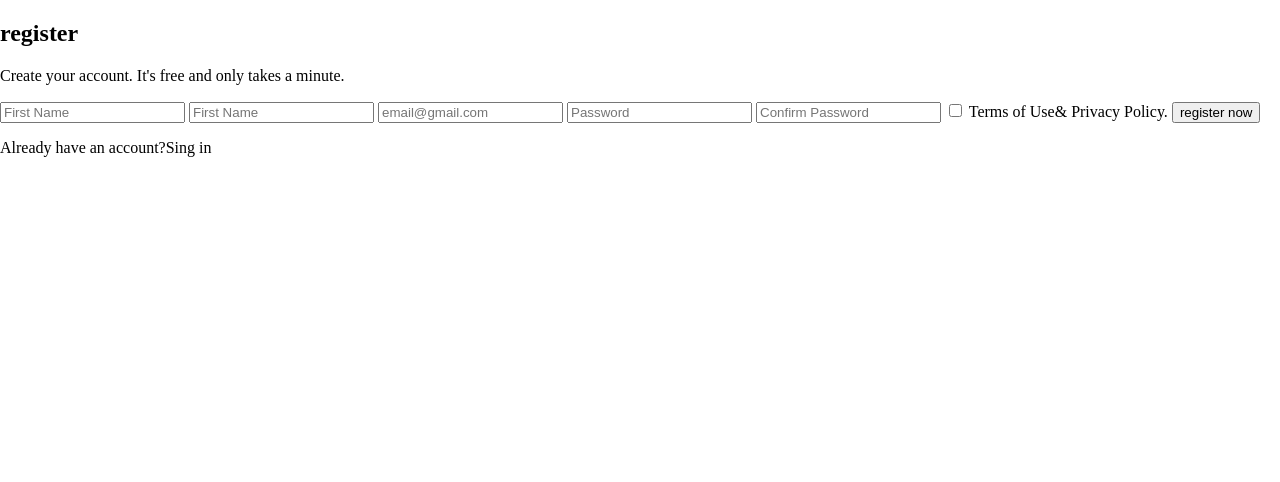
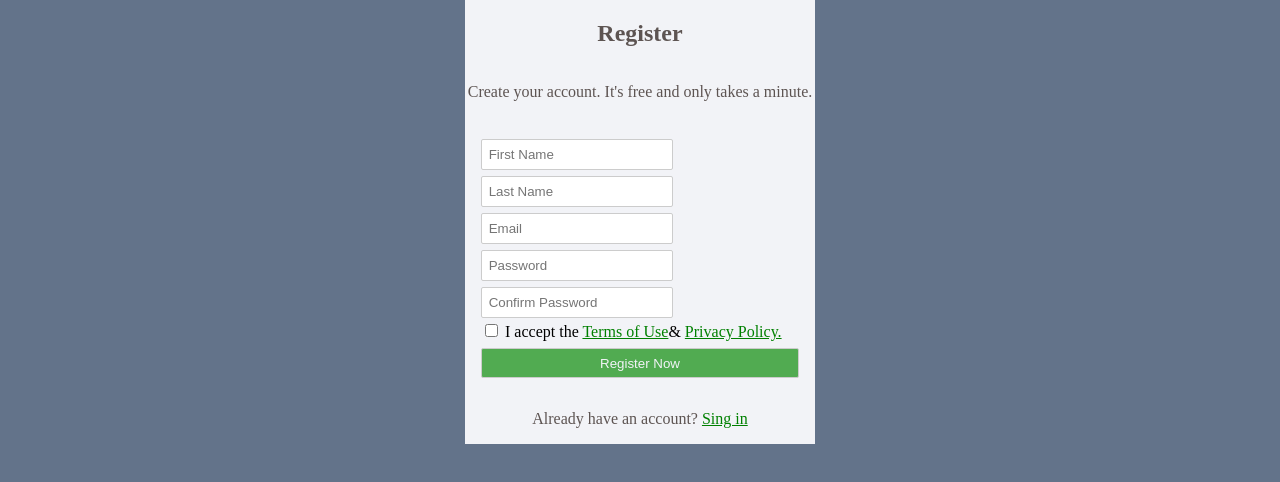
Before and after one commit to ElenYatsenko/css_form, a plain HTML site: page index.html in a window 1280 px wide. Drawn offline with Linux system fonts and the light colour scheme.

Commit message:
Add style for rorm

```diff
--- a/assets/css/reset.css
+++ b/assets/css/reset.css
@@ -1,6 +1,4 @@
 *{
-    text-decoration: none;
-    color: inherit;
     box-sizing: border-box;
   }
 
--- a/assets/css/style.css
+++ b/assets/css/style.css
@@ -0,0 +1,62 @@
+:root {
+  background-color: #63738a;
+  --light-color: #f2f3f7;
+  --brown-color: #5d5452;
+}
+
+h1,
+p {
+  text-align: center;
+  color: var(--brown-color);
+}
+
+.container {
+  display: flex;
+  flex-direction: column;
+  flex-wrap: nowrap;
+  /* justify-content: space-around; */
+
+  max-width: 350px;
+  min-height: 300px;
+
+  margin: auto;
+
+  background-color: var(--light-color);
+}
+
+form {
+  padding: 1em;
+}
+
+label {
+  display: block;
+}
+
+input {
+  margin-top: 0.5em;
+  padding: 0.5em;
+  border: 1px solid #ccc;
+  border-radius: 2px;
+}
+
+.capitalize {
+  text-transform: capitalize;
+}
+
+.buttom-submit {
+  width: 100%;
+
+  background-color: #51ab51;
+  color: var(--light-color);
+
+  border-radius: 2px;
+}
+a {
+  color: green;
+}
+
+.text-overflow {
+  overflow: hidden;
+  white-space: nowrap;
+  text-overflow: ellipsis;
+}
--- a/index.html
+++ b/index.html
@@ -10,22 +10,27 @@
   </head>
   <body>
     <section>
-      <div>
-        <h1>register</h1>
+      <div class="container">
+        <h1 class="capitalize">register</h1>
         <p>Create your account. It's free and only takes a minute.</p>
         <form action="./test">
-          <input type="text" placeholder="First Name" />
-          <input type="text" placeholder="First Name" />
-          <input type="email" placeholder="email@gmail.com" />
+          <input type="text" placeholder="First Name"/>
+          <input type="text" placeholder="Last Name" />
+          <input type="email" placeholder="Email" />
           <input type="password" placeholder="Password" />
           <input type="password" placeholder="Confirm Password" />
-          <input type="checkbox" name="I accept the" />
-          <a target="_blank" href="#">Terms of Use</a>&
-          <a target="_blank" href="#">Privacy Policy.</a>
-          <input type="submit" value="register now" />
+          <label>
+            <span>
+              <input type="checkbox" name="accept" value="accept" />
+              I accept the
+              <a target="_blank" href="#">Terms of Use</a>&
+              <a target="_blank" href="#">Privacy Policy.</a>
+            </span>
+          </label>
+          <input type="submit" value="register now" class="capitalize buttom-submit text-overflow"/>
         </form>
+        <p>Already have an account? <a target="_blank" href="">Sing in</a></p>
       </div>
-      <p>Already have an account?<a target="_blank" href="">Sing in</a></p>
     </section>
   </body>
 </html>
```
